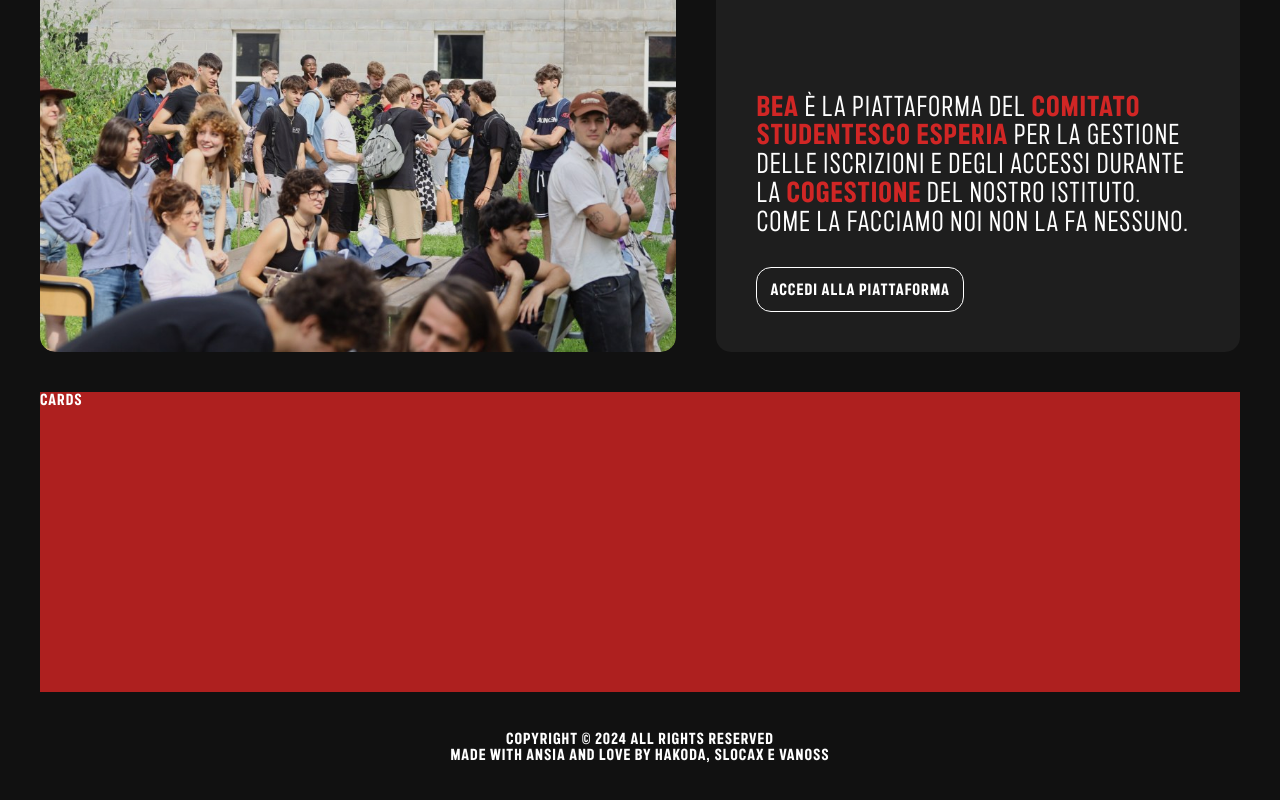
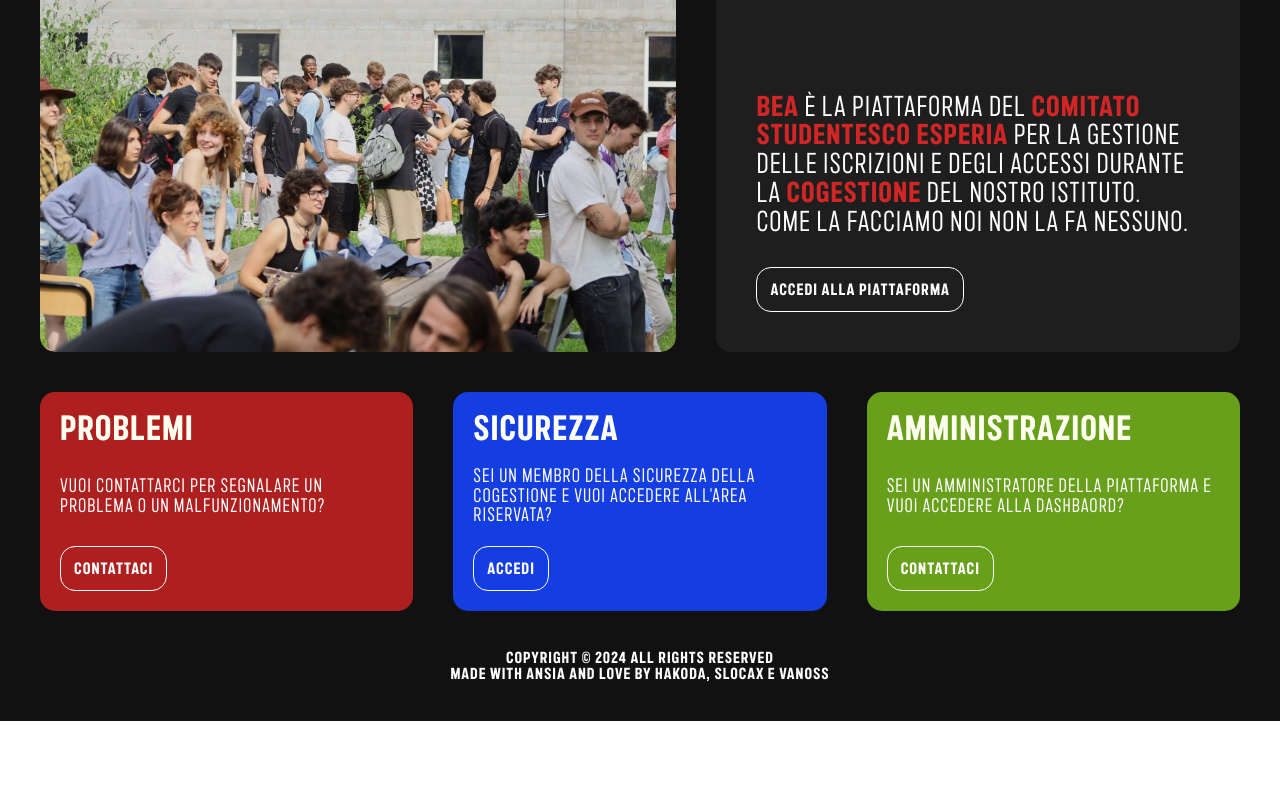
Before and after one commit to branila/bea, a SvelteKit app: page / in a window 1280 px wide. Shown: the part 408-1208 px from the top of the page. After the commit the page ends 1129 px from the top, so only its background shows below. Built offline with nearby package versions, Linux system fonts and the light colour scheme.

Commit message:
created cards section in home and other minor changes

```diff
--- /dev/null
+++ b/src/lib/components/home/Card.svelte
@@ -0,0 +1,49 @@
+<script lang="ts">
+  import SimpleButton from '$components/reusables/SimpleButton.svelte'
+
+  let {
+    title,
+    description,
+    color,
+    buttonText,
+    href,
+  }: {
+    title: string,
+    description: string,
+    color: string
+    buttonText: string,
+    href: string,
+  } = $props()
+</script>
+
+<div class="card" style:background-color={color}>
+    <h1>{title}</h1>
+
+    <p>{description}</p>
+
+    <SimpleButton accent="var(--white)" {href}>
+        {buttonText}
+    </SimpleButton>
+</div>
+
+<style>
+    .card {
+        padding: 20px;
+        border-radius: 15px;
+        display: flex;
+        gap: 20px;
+        flex-direction: column;
+        justify-content: space-between;
+        width: calc(100% / 3 - 20px);
+    }
+
+    h1 {
+        font-size: max(24px, 16px + 1.5vw);
+        filter: sepia()
+    }
+
+    p {
+        font-size: max(16px, 10px + 0.75vw);
+        font-weight: normal;
+    }
+</style>
--- a/src/lib/components/reusables/SimpleButton.svelte
+++ b/src/lib/components/reusables/SimpleButton.svelte
@@ -3,17 +3,26 @@
 
   let {
     href= '#',
+    accent = 'var(--red)',
     children,
     onclick = () => {}
   }: {
     href?: string
+    accent?: string
     onclick?: (() => void)
     children: Snippet<[]>
   } = $props()
+
+  let hovered = $state(false)
 </script>
 
 <a {href}>
-    <button {onclick}>
+    <button
+        {onclick}
+        onmouseenter={() => hovered = true}
+        onmouseleave={() => hovered = false}
+        style="border-color: {hovered ? accent : 'var(--white)'}; color: {hovered ? accent : 'var(--white)'}"
+    >
         {@render children()}
     </button>
 </a>
@@ -32,9 +41,6 @@
     }
 
     button:hover {
-        border-color: var(--red);
-        color: var(--red);
         filter: brightness(2)
     }
-
 </style>
--- a/src/routes/+page.svelte
+++ b/src/routes/+page.svelte
@@ -1,6 +1,7 @@
 <script lang="ts">
   import Carousel from "$components/home/Carousel.svelte"
   import Hero from "$components/home/Hero.svelte"
+  import Card from "$components/home/Card.svelte"
 </script>
 
 <svelte:head>
@@ -15,7 +16,29 @@
     </div>
 
     <div class="cards">
-        CARDS
+        <Card
+            title="Problemi"
+            description="Vuoi contattarci per segnalare un problema o un malfunzionamento?"
+            color="var(--red)"
+            buttonText="Contattaci"
+            href="/contacts"
+        />
+
+        <Card
+            title="Sicurezza"
+            description="Sei un membro della sicurezza della cogestione e vuoi accedere all'area riservata?"
+            color="var(--blue)"
+            buttonText="Accedi"
+            href="/sicurezza"
+        />
+
+        <Card
+            title="Amministrazione"
+            description="Sei un amministratore della piattaforma e vuoi accedere alla dashbaord?"
+            color="var(--green)"
+            buttonText="Contattaci"
+            href="mailto:comitato.studentesco@itispaleocapa.it"
+        />
     </div>
 </main>
 
@@ -33,7 +56,7 @@
     }
 
     .cards {
-        height: 300px;
-        background-color: var(--red)
+        display: flex;
+        gap: 40px;
     }
 </style>
```
